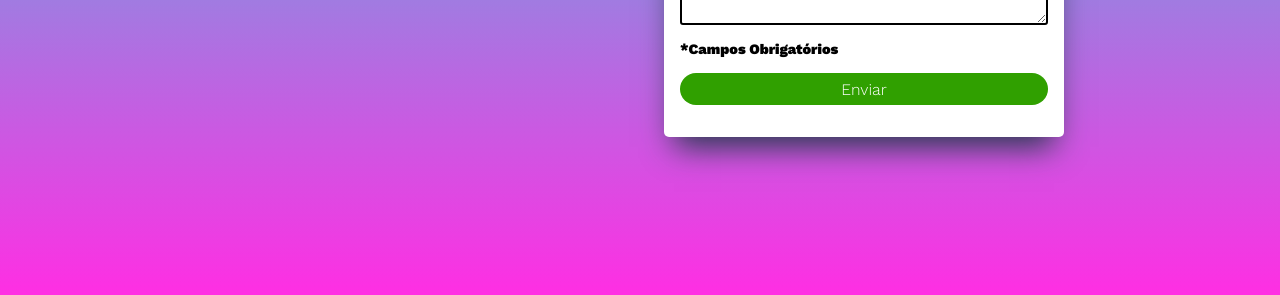
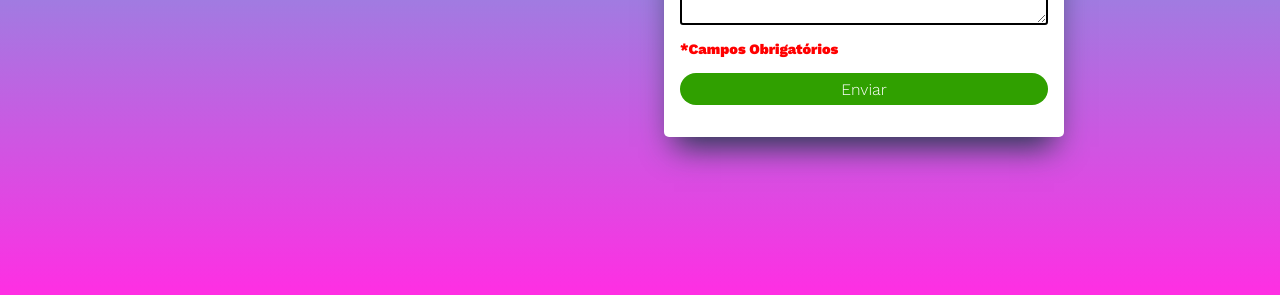
Before and after one commit to Yago14/valida-ao--de-formul-rio, a plain HTML site: page index.html in a window 1280 px wide. Shown: the part 505-800 px from the top of the page. Drawn offline with nearby package versions, Linux system fonts and the light colour scheme.

Commit message:
Atração de cor de campos obrigatorios

```diff
--- a/css/meuEstilo.css
+++ b/css/meuEstilo.css
@@ -39,6 +39,9 @@ main h1 {
 .formulario p {
     font-weight: bold;
     font-size: 0.9em;
+}
+#Obrigatorios{
+    color: red;
 }
 
 .formulario button {
--- a/index.html
+++ b/index.html
@@ -35,7 +35,7 @@
 
             <textarea class="validar"   placeholder="Menssagem*" name="Texto de menssagem" id="texto" cols="30" rows="10"></textarea>
 
-            <p>*Campos Obrigatórios</p>
+            <p id="Obrigatorios">*Campos Obrigatórios</p>
 
             <button id="enviar">Enviar</button>
         </div>
```
